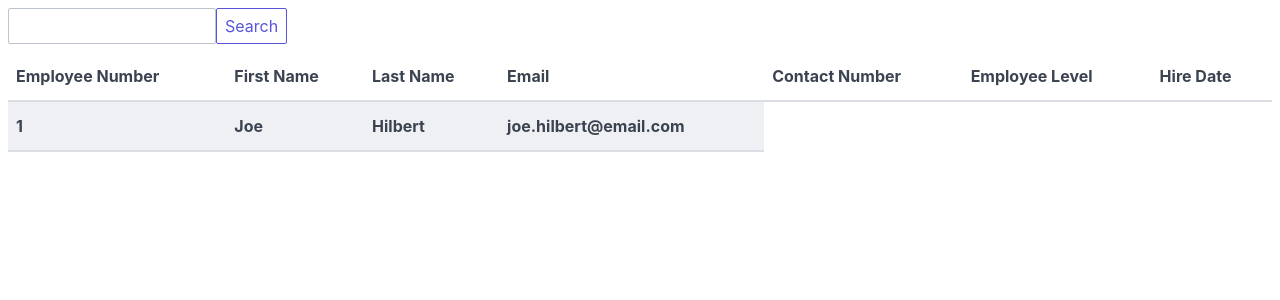
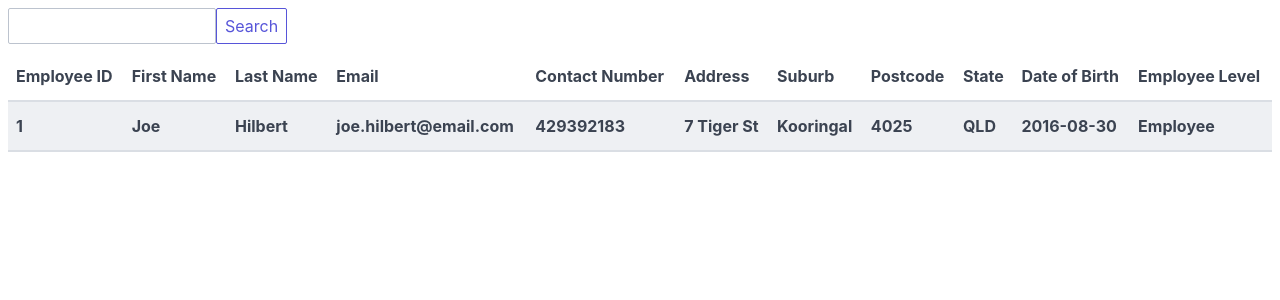
Before and after one commit to ifbhack/WorkTracker, a Flask app: page /staff/view in a window 1280 px wide. Shown: the part 36-336 px from the top of the page. Run offline with Flask 2, Linux system fonts and the light colour scheme; data comes from the database, SQL or seed files in the repository; lists and menus that the app fills with data are empty.

Commit message:
Fix View Employee Page

```diff
--- a/work_tracker/templates/index-view-employees.html
+++ b/work_tracker/templates/index-view-employees.html
@@ -23,13 +23,17 @@
 <table class="table">
     <thead>
       <tr>
-        <th>Employee Number</th>
+        <th>Employee ID</th>
         <th>First Name</th>
         <th>Last Name</th>
         <th>Email</th>
         <th>Contact Number</th>
+        <th>Address</th>
+        <th>Suburb</th>
+        <th>Postcode</th>
+        <th>State</th>
+        <th>Date of Birth</th>
         <th>Employee Level</th>
-        <th>Hire Date</th>
       </tr>
     </thead>
     <tbody>
@@ -38,7 +42,18 @@
         <th>{{ staffMember.staffID }}</th>
         <th>{{ staffMember.firstName}}</th>
         <th>{{ staffMember.lastName }}</th>
-        <th>{{ staffMember.email}}</th>
+        <th>{{ staffMember.email }}</th>
+        <th>{{ staffMember.contactNumber }}</th>
+        <th>{{ staffMember.address }}</th>
+        <th>{{ staffMember.suburb }}</th>
+        <th>{{ staffMember.postcode }}</th>
+        <th>{{ staffMember.state }}</th>
+        <th>{{ staffMember.dob }}</th>
+        {% if g.user.isManager == True %}
+          <th>Manager</th>
+        {% else %}
+          <th>Employee</th>
+        {% endif %}
       </tr>
     {% endfor %}
     </tbody>
```
